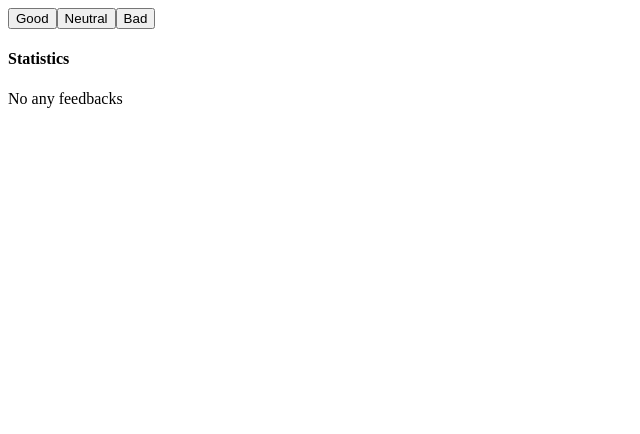
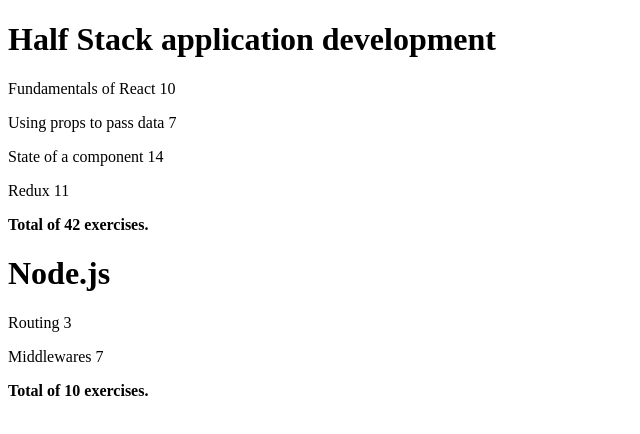
Before and after one commit to dpr4dhan/fullstackopen, a React (Vite) app: page / in a window 1280 px wide. Shown: the top 434 px of the page, without its empty margins (0-640 px from the left). Built offline with nearby package versions, Linux system fonts and the light colour scheme.

Commit message:
Fullstackopen - Exercise 2.1 - 2.5

```diff
--- a/src/App.jsx
+++ b/src/App.jsx
@@ -1,64 +1,59 @@
-import {useState} from "react";
-import Button from "./components/Button.jsx";
+import Course from "./components/Course.jsx";
+
+const App = () => {
+    const courses = [
+        {
+            name: 'Half Stack application development',
+            id: 1,
+            parts: [
+                {
+                    name: 'Fundamentals of React',
+                    exercises: 10,
+                    id: 1
+                },
+                {
+                    name: 'Using props to pass data',
+                    exercises: 7,
+                    id: 2
+                },
+                {
+                    name: 'State of a component',
+                    exercises: 14,
+                    id: 3
+                },
+                {
+                    name: 'Redux',
+                    exercises: 11,
+                    id: 4
+                }
+            ]
+        },
+        {
+            name: 'Node.js',
+            id: 2,
+            parts: [
+                {
+                    name: 'Routing',
+                    exercises: 3,
+                    id: 1
+                },
+                {
+                    name: 'Middlewares',
+                    exercises: 7,
+                    id: 2
+                }
+            ]
+        }
+    ]
 
 
-const StatisticsLine = ({text, value}) => {
-    return <tr><td>{text}</td><td>{value}</td></tr>
-}
-const Statistics = ({good, neutral, bad}) => {
+    return (
+        <>
+        {
+            courses.map((course) => <Course course={course} key={course.id} />)
+        }
+        </>
 
-    if(good === 0 && neutral === 0 && bad === 0 ){
-        return <div>No any feedbacks</div>
-    }
-
-    const total = good + neutral + bad;
-    const avg = (good - bad) / (good + bad);
-
-    const positive = ((good + neutral) / total ) * 100;
-
-    return (
-        <div>
-            <table>
-                <tbody>
-                <StatisticsLine text="Good" value={good}/>
-                <StatisticsLine text="Neutral" value={neutral}/>
-                <StatisticsLine text="Bad" value={bad}/>
-                <StatisticsLine text="Total" value={total}/>
-                <StatisticsLine text="Average" value={avg}/>
-                <StatisticsLine text="Positive" value={positive}/>
-                </tbody>
-
-            </table>
-        </div>
-    )
-}
-
-function App() {
-    const [good, setGood] = useState(0)
-    const [neutral, setNeutral] = useState(0)
-    const [bad, setBad] = useState(0)
-
-    const handleGood = () => {
-        setGood(prev => prev + 1);
-    }
-
-    const handleNeutral = ()=>{
-        setNeutral(prev => prev + 1);
-    }
-
-    const handleBad = () =>{
-        setBad(prev => prev + 1);
-    }
-
-    return (
-        <div>
-            <Button text="Good" onClick={handleGood}/>
-            <Button text="Neutral" onClick={handleNeutral}/>
-            <Button text="Bad" onClick={handleBad}/>
-            <br/>
-            <h4>Statistics</h4>
-            <Statistics good={good} bad={bad} neutral={neutral}/>
-        </div>
     )
 }
 
--- a/src/components/Content.jsx
+++ b/src/components/Content.jsx
@@ -1,11 +1,14 @@
 import Part from "./Part.jsx";
 
 const Content = ({parts}) => {
+    console.log('parts',parts);
+    const total = parts.reduce((sum, part) =>  sum + part.exercises, 0);
     return (
         <>
             {
-                parts.map((part) => <Part part={part}/>)
+                parts.map((part) => <Part part={part} key={part.id}/>)
             }
+            <b>Total of {total} exercises.</b>
         </>
     )
 }
--- /dev/null
+++ b/src/components/Course.jsx
@@ -0,0 +1,13 @@
+import Header from "./Header.jsx";
+import Content from "./Content.jsx";
+
+const Course = ({course}) => {
+    return (
+        <div>
+            <Header course={course.name} />
+            <Content parts={course.parts} />
+        </div>
+    );
+}
+
+export default Course;
```
